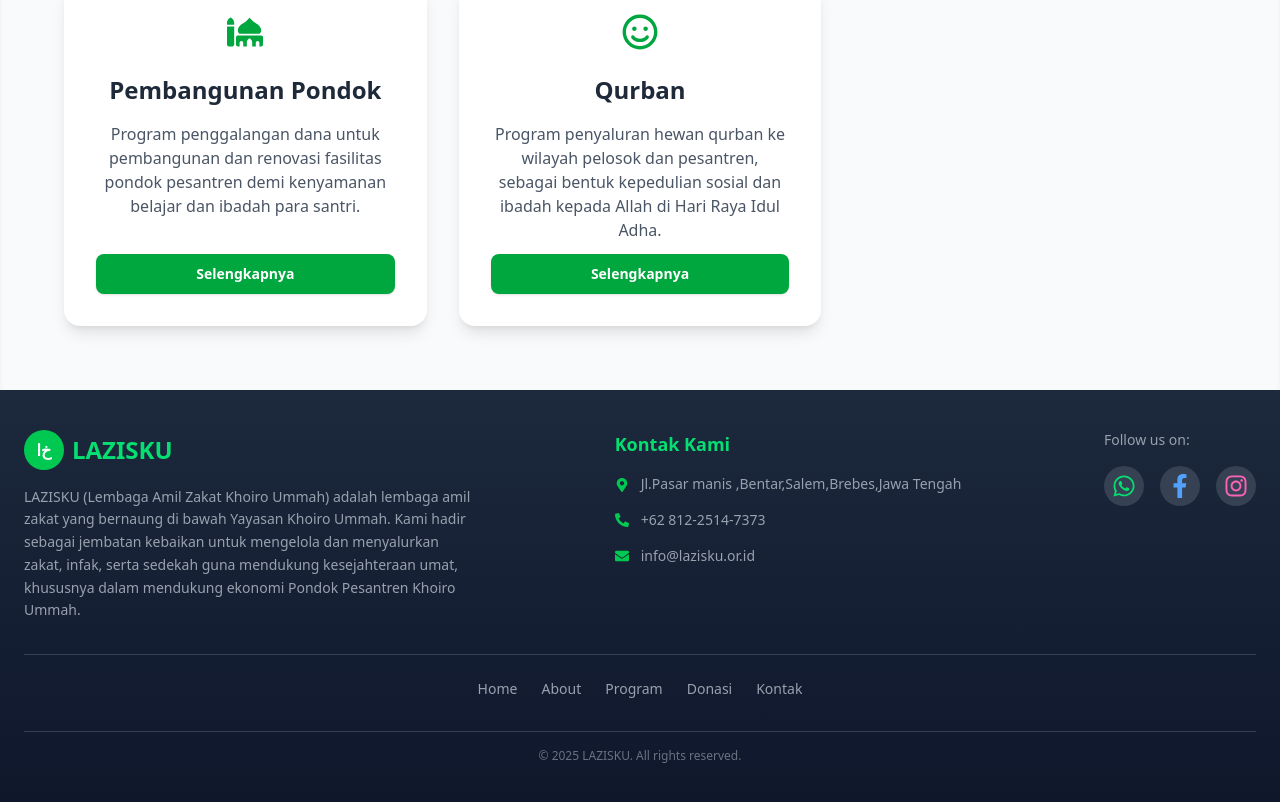
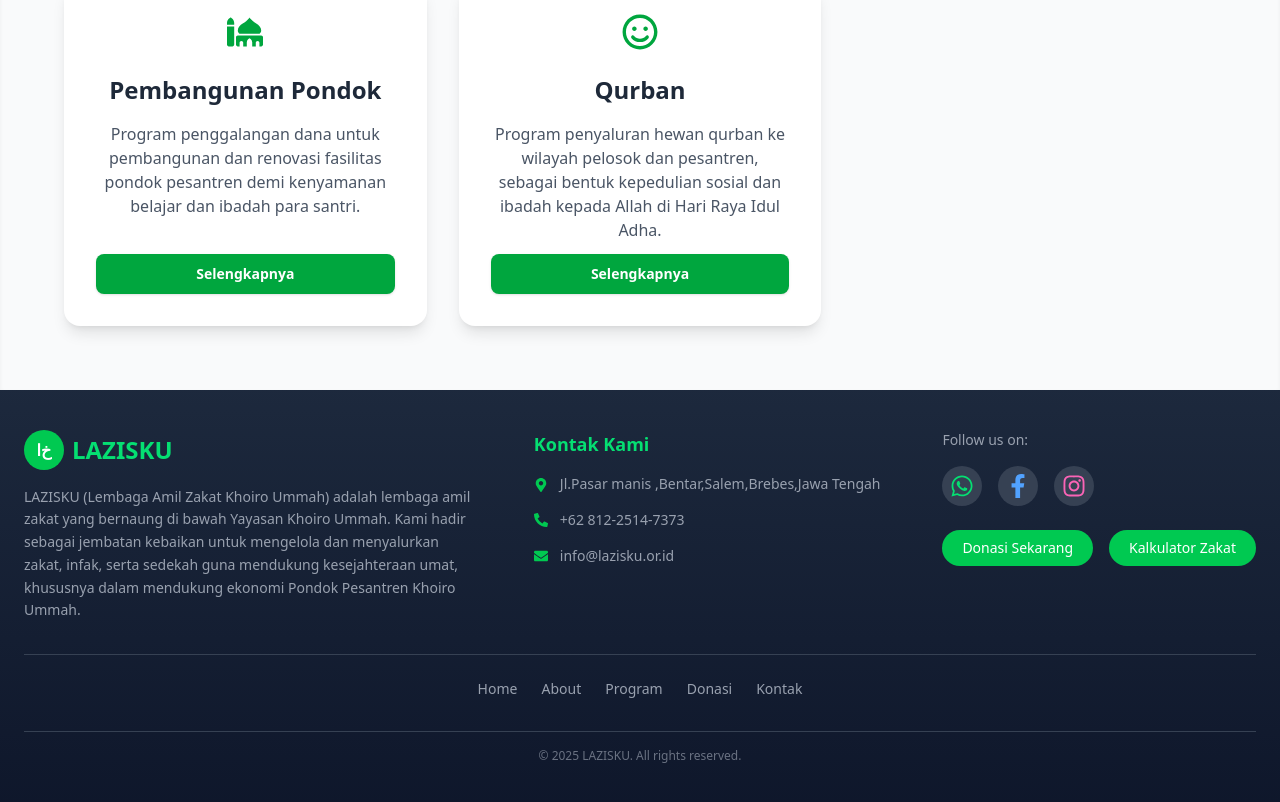
Before and after one commit to BangGondes/LazisKu, a Next.js app: page / in a window 1280 px wide. Shown: the part 2140-2942 px from the top of the page. Built offline with nearby package versions, Linux system fonts and the light colour scheme; a web font is replaced by a local one.

Commit message:
[FIX]tombol donasi

```diff
--- a/src/app/components/footer/page.tsx
+++ b/src/app/components/footer/page.tsx
@@ -82,15 +82,22 @@ export default function Footer() {
               </a>
             </div>
 
-            {/* CTA Donasi */}
-            {/*
-            <Link
-              href="/donasi"
-              className="inline-block mt-4 px-5 py-2 bg-green-500 text-white text-sm rounded-full hover:bg-green-600 transition"
-            >
-              Donasi Sekarang
-            </Link>
-            */}
+            {/* CTA Donasi  */}
+
+            <div className="flex flex-col md:flex-row items-center justify-center md:justify-start gap-4 mt-6">
+              <Link
+                href="/donasi"
+                className="px-5 py-2 bg-green-500 text-white text-sm rounded-full hover:bg-green-600 transition"
+              >
+                Donasi Sekarang
+              </Link>
+              <Link
+                href="/kalkulator"
+                className="px-5 py-2 bg-green-500 text-white text-sm rounded-full hover:bg-green-600 transition"
+              >
+                Kalkulator Zakat
+              </Link>
+            </div>
           </div>
         </div>
 
```
